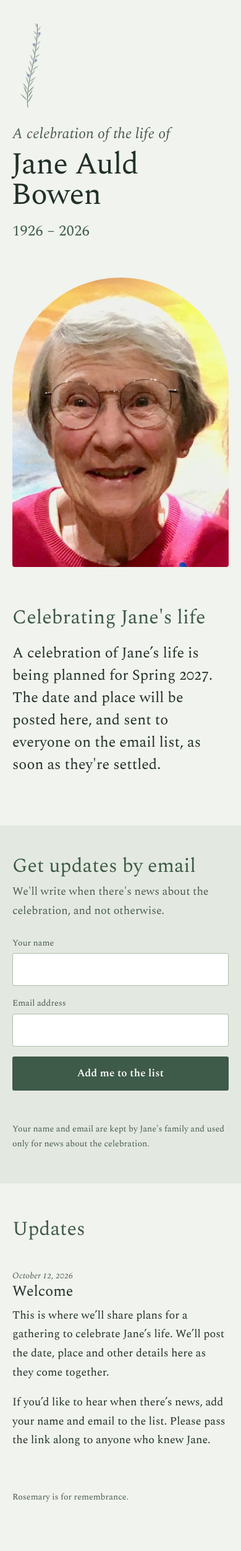
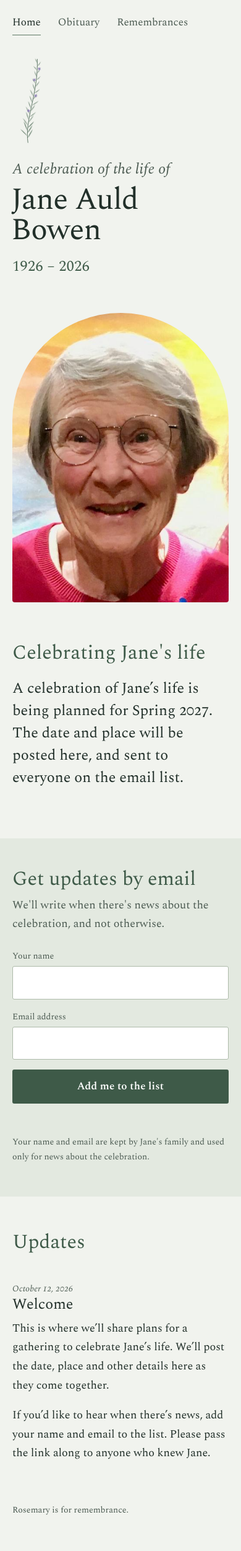
Before and after one commit to davidcameron11/celebrating-jane, a Jekyll site: the page built from index.html, in a window 390 px wide. Shown: the whole page at 62% size. Built offline with Jekyll 4.4.1, drawn with Linux system fonts in a browser that asks for light colours; before the commit the page ends 2482 px from its top, so only the background shows below that.

Commit message:
Add Remembrances and obituary pages

```diff
--- a/_config.yml
+++ b/_config.yml
@@ -28,8 +28,9 @@
   map_url: ""               # Optional link to Google/Apple Maps
   notes: ""                 # Optional: parking, dress, potluck, livestream link, etc. Markdown is fine.
 
-# --- Sign-up form ----------------------------------------------------------
+# --- Sign-up form and remembrances ----------------------------------------
 # Paste the Web App URL from Google Apps Script here (ends in /exec).
+# The same URL handles email sign-ups and remembrances.
 # See setup.md, "Set up the sign-up list".
 signup_endpoint: "https://script.google.com/macros/s/AKfycbyb2o_aKJjdU72X-SUhYSNTTm6lBfMEuuMcLJ2_TAukBxFTfQHdLqaEZ4qwSYmqu_H4/exec"
 signup_note: "Your name and email are kept by Jane's family and used only for news about the celebration."
@@ -51,6 +52,7 @@
 exclude:
   - README.md
   - setup.md
+  - originals/
   - google-apps-script/
   - tests/
   - Gemfile
--- a/_includes/head.html
+++ b/_includes/head.html
@@ -1,7 +1,7 @@
 {%- assign page_title = site.title -%}
 {%- if page.title and page.url != "/" -%}{%- assign page_title = page.title | append: " | " | append: site.title -%}{%- endif -%}
 {%- assign page_desc = site.description -%}
-{%- if page.excerpt and page.layout == "post" -%}{%- assign page_desc = page.excerpt | strip_html | strip_newlines | truncate: 160 -%}{%- endif -%}
+{%- if page.description -%}{%- assign page_desc = page.description -%}{%- elsif page.excerpt and page.layout == "post" -%}{%- assign page_desc = page.excerpt | strip_html | strip_newlines | truncate: 160 -%}{%- endif -%}
 <meta charset="utf-8">
 <meta name="viewport" content="width=device-width, initial-scale=1">
 <title>{{ page_title | escape }}</title>
--- /dev/null
+++ b/_includes/nav.html
@@ -0,0 +1,13 @@
+<nav class="site-nav row" aria-label="Site">
+  <ul class="col">
+    {%- assign nav_items = "/|Home,/obituary/|Obituary,/remembrances/|Remembrances" | split: "," -%}
+    {%- for item in nav_items -%}
+      {%- assign parts = item | split: "|" -%}
+      {%- assign href = parts[0] -%}
+      {%- assign current = false -%}
+      {%- if page.url == href -%}{%- assign current = true -%}{%- endif -%}
+      {%- if href == "/" and page.layout == "post" -%}{%- assign current = true -%}{%- endif %}
+    <li><a href="{{ href | relative_url }}"{% if current %} aria-current="page"{% endif %}>{{ parts[1] }}</a></li>
+    {%- endfor %}
+  </ul>
+</nav>
--- a/_layouts/default.html
+++ b/_layouts/default.html
@@ -5,10 +5,14 @@
 </head>
 <body>
 <a class="skip" href="#main">Skip to content</a>
+{% include nav.html %}
 <main id="main">
 {{ content }}
 </main>
 {% include footer.html %}
 <script src="{{ '/assets/js/signup.js' | relative_url }}" defer></script>
+{%- for script in page.scripts %}
+<script src="{{ script | relative_url }}" defer></script>
+{%- endfor %}
 </body>
 </html>
--- a/assets/css/site.css
+++ b/assets/css/site.css
@@ -27,6 +27,7 @@
 }
 
 *, *::before, *::after { box-sizing: border-box; }
+[hidden] { display: none !important; }
 
 html { -webkit-text-size-adjust: 100%; scroll-behavior: smooth; }
 @media (prefers-reduced-motion: reduce) { html { scroll-behavior: auto; } }
@@ -59,8 +60,15 @@
 .gutter { grid-column: 2; }
 .col { grid-column: 3; }
 
+/* ---------- site navigation ---------- */
+.site-nav { padding: 1.5rem 0 0; }
+.site-nav ul { list-style: none; margin: 0; padding: 0; display: flex; flex-wrap: wrap; gap: 0.25rem 1.75rem; }
+.site-nav a { color: var(--ink-soft); text-decoration: none; font-size: 1.0625rem; padding: 0.35rem 0; display: inline-block; border-bottom: 1px solid transparent; }
+.site-nav a:hover { color: var(--ink); border-bottom-color: var(--rule); }
+.site-nav a[aria-current="page"] { color: var(--ink); border-bottom-color: var(--leaf); }
+
 /* ---------- hero ---------- */
-.hero { padding: clamp(3rem, 10vh, 7rem) 0 clamp(2.5rem, 6vh, 4rem); align-items: end; }
+.hero { padding: clamp(2rem, 7vh, 5rem) 0 clamp(2.5rem, 6vh, 4rem); align-items: end; }
 .sprig-wrap { align-self: stretch; display: flex; justify-content: flex-end; align-items: flex-end; }
 .sprig { width: 100%; max-width: 9.5rem; height: auto; overflow: visible; margin-bottom: .4rem; }
 
@@ -104,13 +112,13 @@
 .signup { display: grid; grid-template-columns: 1fr 1fr; gap: 1rem 1rem; align-items: end; }
 .field { display: grid; gap: 0.3rem; min-width: 0; }
 .field label { font-size: var(--step--1); color: var(--ink-soft); }
-.field input {
+.field input:not([type=radio]):not([type=checkbox]) {
   font: inherit; font-size: 1.0625rem; color: var(--ink);
   background: var(--field);
   border: 1px solid #AEBBAA; border-radius: 3px;
   padding: 0.7rem 0.8rem; width: 100%; min-height: 3rem;
 }
-.field input:focus { outline: 2px solid var(--bloom); outline-offset: 1px; border-color: var(--leaf-deep); }
+.field input:not([type=radio]):focus { outline: 2px solid var(--bloom); outline-offset: 1px; border-color: var(--leaf-deep); }
 .field input[aria-invalid="true"] { border-color: var(--error); }
 .signup button {
   grid-column: 1 / -1; justify-self: start;
@@ -150,6 +158,50 @@
 .post-title { grid-row: 2; font-size: var(--step-2); font-weight: 300; font-size: clamp(2rem, 1.4rem + 2.5vw, 3rem); }
 .back { margin: 2.5rem 0 3.5rem; }
 
+/* ---------- inner pages (obituary, remembrances) ---------- */
+.page-head { padding: clamp(2.5rem, 8vh, 5rem) 0 2rem; }
+.page-title { font-size: clamp(2.5rem, 1.6rem + 3.5vw, 4rem); font-weight: 200; letter-spacing: -0.01em; line-height: 1.05; }
+.page-subtitle { font-size: var(--step-1); font-weight: 300; color: var(--leaf-deep); margin: 0.75rem 0 0; }
+.page-lede { font-size: var(--step-1); font-weight: 300; line-height: 1.5; color: var(--ink-soft); margin: 1rem 0 0; max-width: 30em; }
+.page-body { padding-bottom: 3.5rem; }
+.page-body p { margin-bottom: 1.1em; hanging-punctuation: first; }
+
+/* ---------- remembrance form ---------- */
+.remember { display: grid; gap: 1.35rem; margin-top: 1.25rem; }
+.remember .field textarea {
+  font: inherit; font-size: 1.0625rem; line-height: 1.6; color: var(--ink);
+  background: var(--field); border: 1px solid #AEBBAA; border-radius: 3px;
+  padding: 0.75rem 0.85rem; width: 100%; min-height: 12rem; resize: vertical;
+}
+.remember .field textarea:focus { outline: 2px solid var(--bloom); outline-offset: 1px; border-color: var(--leaf-deep); }
+.remember .field textarea[aria-invalid="true"] { border-color: var(--error); }
+.remember .field input::placeholder { color: #8A968D; }
+.hint { display: block; font-size: var(--step--1); color: var(--ink-soft); margin: 0.1rem 0 0; line-height: 1.5; }
+.optional { color: var(--ink-soft); font-style: italic; }
+.choice { border: 0; margin: 0; padding: 0; min-width: 0; gap: 0.6rem; }
+.choice legend { font-size: var(--step--1); color: var(--ink-soft); padding: 0; margin-bottom: 0.4rem; }
+.option { display: grid; grid-template-columns: 1.25rem 1fr; gap: 0.7rem; align-items: start; cursor: pointer; line-height: 1.45; }
+.option input { width: 1.1rem; height: 1.1rem; margin: 0.2rem 0 0; accent-color: var(--leaf-deep); }
+.option .hint { margin-top: 0.15rem; }
+.remember button[type=submit] {
+  justify-self: start;
+  font: inherit; font-size: 1.0625rem; font-weight: 600; letter-spacing: 0.01em;
+  color: #FFFFFF; background: var(--leaf-deep);
+  border: 0; border-radius: 3px; padding: 0.8rem 1.5rem; min-height: 3rem; cursor: pointer;
+}
+.remember button[type=submit]:hover { background: var(--ink); }
+.remember button[type=submit]:disabled { opacity: 0.7; cursor: progress; }
+.remember .status { margin-top: -0.5rem; }
+.link-button { font: inherit; color: var(--leaf-deep); background: none; border: 0; padding: 0; text-decoration: underline; text-decoration-thickness: 1px; text-underline-offset: 0.18em; cursor: pointer; }
+.link-button:hover { color: var(--ink); }
+
+/* ---------- shared remembrances ---------- */
+.remembrance { padding: 1.5rem 0 0.5rem; }
+.remembrance + .remembrance .col { border-top: 1px solid var(--rule); padding-top: 1.5rem; }
+.remembrance + .remembrance .gutter { padding-top: 1.5rem; }
+.remembrance .col p { margin-bottom: 0.8em; }
+.signature { font-style: italic; color: var(--leaf-deep); margin-top: 0.25rem; }
+
 /* ---------- footer ---------- */
 .site-footer { display: grid; grid-template-columns: var(--cols); column-gap: var(--gap); padding: 0 0 3rem; font-size: var(--step--1); }
 .site-footer p { margin: 0 0 0.4rem; }
@@ -186,6 +238,10 @@
   .date { text-align: left; padding-top: 0; }
   .update + .update .gutter { padding-top: 1.5rem; border-top: 1px solid var(--rule); }
   .update + .update .col { border-top: 0; padding-top: 0.25rem; }
+  .remembrance + .remembrance .gutter { padding-top: 1.5rem; border-top: 1px solid var(--rule); }
+  .remembrance + .remembrance .col { border-top: 0; padding-top: 0.25rem; }
+  .site-nav { padding-top: 1rem; }
+  .remember button[type=submit] { justify-self: stretch; }
   .post-head .date { grid-row: auto; padding-top: 0; }
   .post-title { grid-row: auto; }
   .signup { grid-template-columns: 1fr; }
--- a/index.html
+++ b/index.html
@@ -56,9 +56,9 @@
     <div class="row">
       <p class="col tba">
         {%- if event.summary and event.summary != "" -%}
-        {{ event.summary }} The date and place will be posted here, and sent to everyone on the email list, as soon as they're settled.
+        {{ event.summary }} The date and place will be posted here, and sent to everyone on the email list.
         {%- else -%}
-        We're planning a gathering to celebrate {{ jane.name }}'s life. The date and place will be posted here, and sent to everyone on the email list, as soon as they're settled.
+        We're planning a gathering to celebrate {{ jane.name }}'s life. The date and place will be posted here, and sent to everyone on the email list.
         {%- endif -%}
       </p>
     </div>
```
Also changed, not shown: _layouts/page.html (added, +16 -0 lines), assets/js/remembrances.js (added, +196 -0 lines), obituary.md (added, +33 -0 lines), remembrances.html (added, +65 -0 lines), 2 other files.
